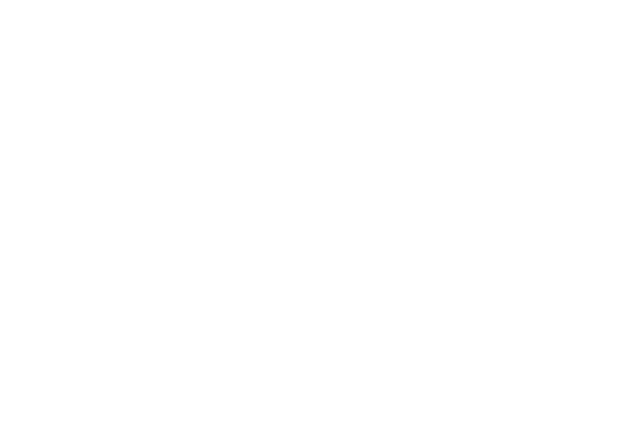
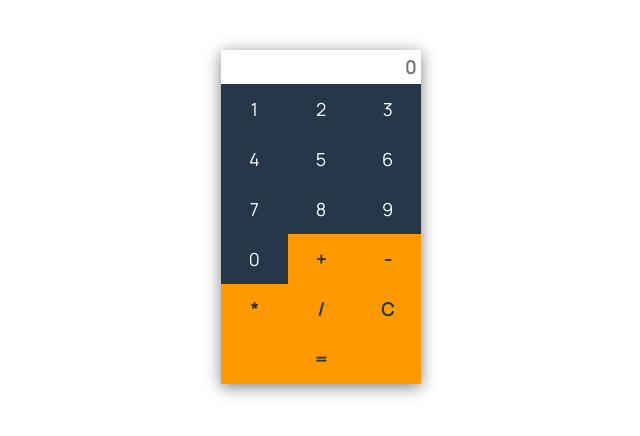
Before and after one commit to oldbelom/vue-calculator, a plain HTML site: page index.html in a window 1280 px wide. Shown: the whole page, without its empty margins (319-959 px from the left). Drawn offline with nearby package versions, Linux system fonts and the light colour scheme.

Commit message:
main functionality

```diff
--- a/index.html
+++ b/index.html
@@ -3,9 +3,21 @@
 <head>
   <meta charset="UTF-8">
   <meta name="viewport" content="width=device-width, initial-scale=1.0">
-  <title>Document</title>
+  <link rel="stylesheet" href="style.css">
+  <link href="https://fonts.googleapis.com/css2?family=Manrope&display=swap" rel="stylesheet">
+  <script src="https://cdn.jsdelivr.net/npm/vue/dist/vue.js"></script>
+  <title>Vue Calculator</title>
 </head>
 <body>
-
+  <div id="app">
+    <div class="grid">
+      <input @keyup.enter="calc()" @keyup.delete="reset()" v-model="result" tabindex="0" type="text" placeholder="0">
+      <button class="cell num" v-on:click="input(num)" v-for="num in numbers">{{ num }}</button>
+      <button class="cell op" @click="input(op)" v-for="op in operations">{{ op }}</button>
+      <button class="cell op" @click="reset()">C</button>
+      <button class="cell op" @click="calc()">=</button>
+    </div>
+  </div>
+  <script src="script.js"></script>
 </body>
 </html>
--- a/script.js
+++ b/script.js
@@ -0,0 +1,20 @@
+let vue = new Vue ({
+  el: '#app',
+  data: {
+    result: '',
+    numbers: [1,2,3,4,5,6,7,8,9,0],
+    operations: ['+','-','*','/']
+  },
+  methods: {
+    input: function(symbol) {
+      this.result = this.result.toString();
+      this.result += symbol;
+    },
+    reset: function() {
+      this.result = '';
+    },
+    calc: function() {
+      this.result = eval(this.result);
+    }
+  }
+})
--- a/style.css
+++ b/style.css
@@ -0,0 +1,64 @@
+* {
+  font-family: 'Manrope', sans-serif;
+  transition: 0.2s all;
+  font-weight: 600;
+  box-sizing: border-box;
+}
+
+#app {
+  width: 200px;
+  margin: 50px auto 0;
+  box-shadow: 0 3px 15px grey;
+}
+
+input[type="text"] {
+  width: 200px;
+  border: 0;
+  color: #243849;
+  font-size: 18px;
+  padding: 5px 5px;
+  text-align: right;
+}
+
+.grid {
+  display: flex;
+  flex-wrap: wrap;
+  justify-content: space-around;
+  width: 100%;
+  background-color: #243849;
+}
+
+.cell {
+  flex: 33%;
+  height: 50px;
+  font-size: 18px;
+  border: none;
+  outline: none;
+}
+
+.num {
+  background-color: #243849;
+  color: #fff;
+  font-weight: 400;
+}
+
+.num:active {
+  transform: scale(0.9);
+}
+
+.cell:hover {
+  background-color: #182530;
+}
+
+.op {
+  background-color: #ff9900;
+  color: #243849;
+}
+
+.op:hover {
+  color: #fff;
+}
+
+.op:active {
+  color: #ff9900;
+}
```
